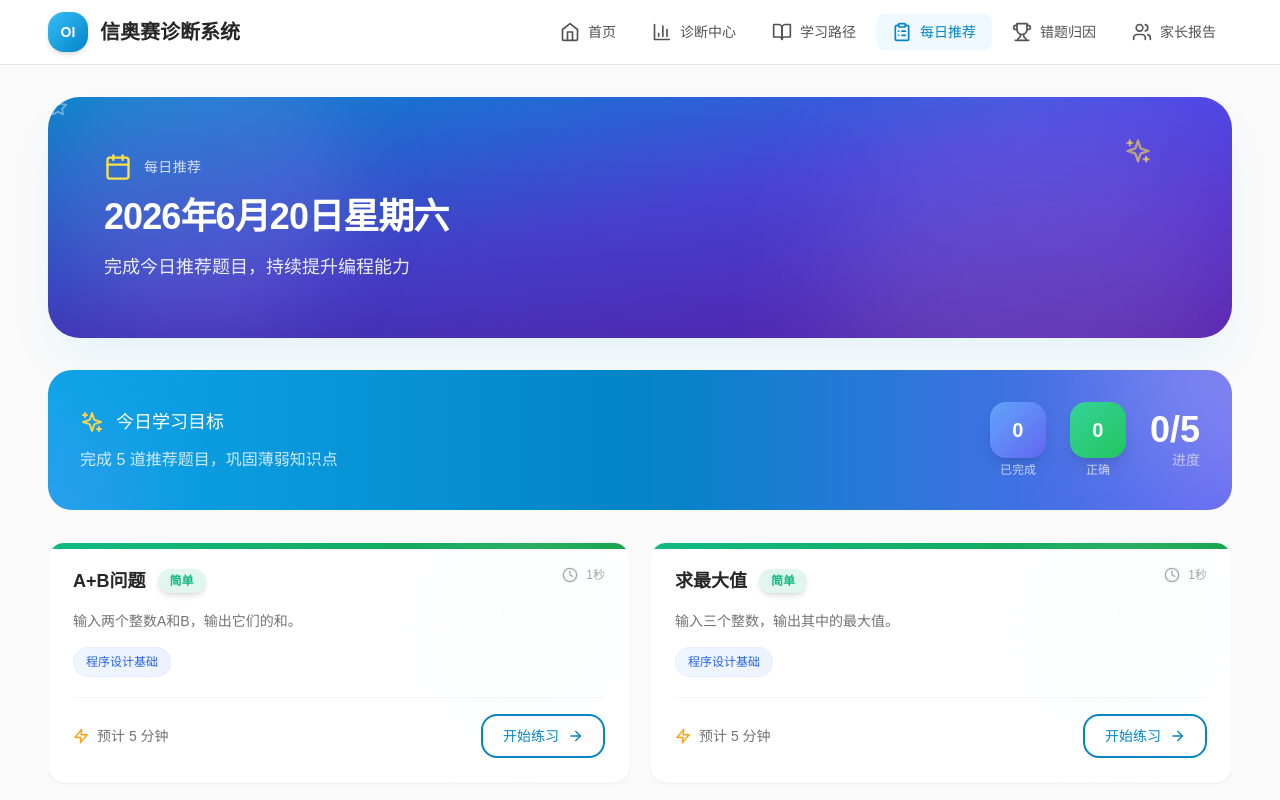
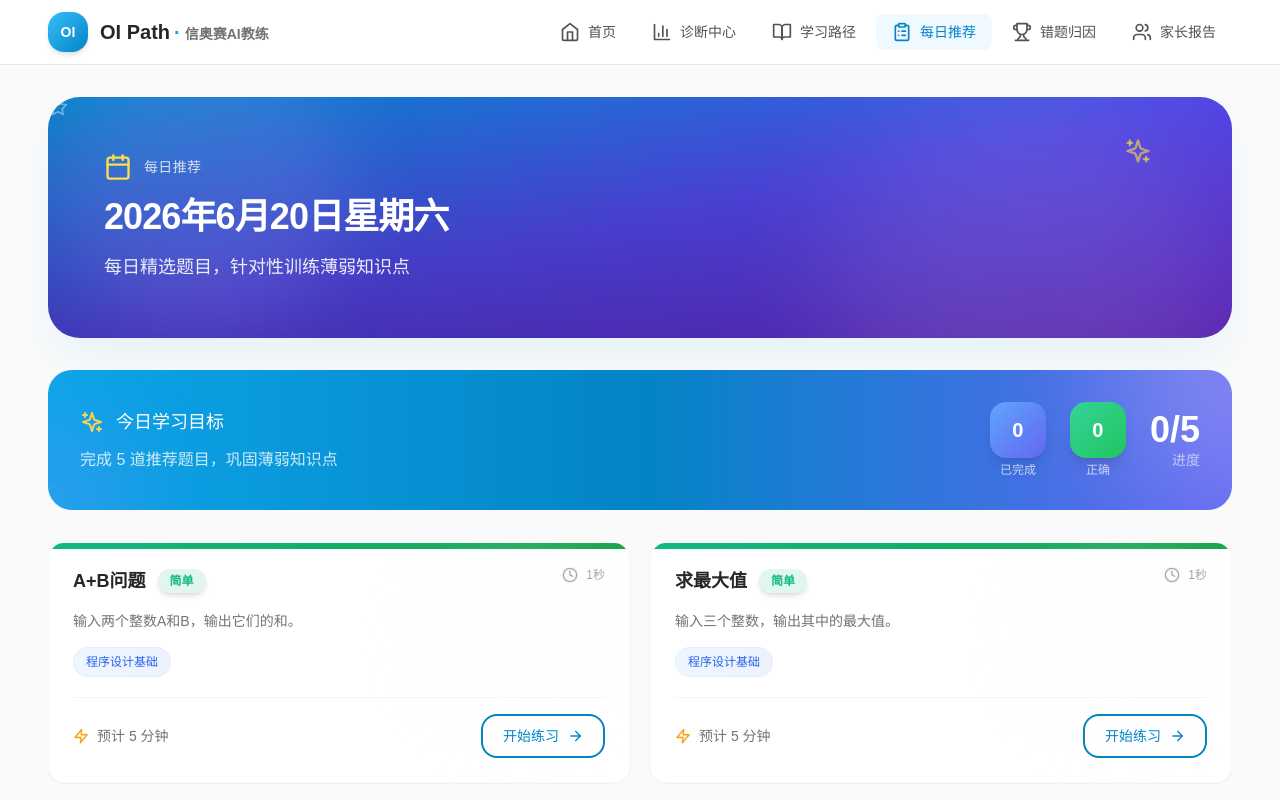
Before and after one commit to NaNaOY/OI_Master, a React (Vite) app: page /#/daily in a window 1280 px wide. Shown: the top 800 px of the page. Built offline with nearby package versions, Linux system fonts and the light colour scheme.

Commit message:
更新系统名称为 OI Path  信奥赛AI教练，优化页面文字显示

```diff
--- a/index.html
+++ b/index.html
@@ -4,7 +4,7 @@
     <meta charset="UTF-8" />
     <link rel="icon" type="image/svg+xml" href="/OI_Master/vite.svg" />
     <meta name="viewport" content="width=device-width, initial-scale=1.0" />
-    <title>信奥赛智能学习诊断系统</title>
+    <title>OI Path · 信奥赛AI教练</title>
     <link rel="preconnect" href="https://fonts.googleapis.com">
     <link rel="preconnect" href="https://fonts.gstatic.com" crossorigin>
     <link href="https://fonts.googleapis.com/css2?family=JetBrains+Mono:wght@400;500;600;700&display=swap" rel="stylesheet">
--- a/src/components/layout/Header.tsx
+++ b/src/components/layout/Header.tsx
@@ -32,7 +32,9 @@ export const Header = () => {
               <span className="text-white font-bold text-sm">OI</span>
             </div>
             <span className="text-xl font-semibold text-neutral-800">
-              信奥赛诊断系统
+              <span className="font-bold">OI Path</span>
+              <span className="text-primary-500 ml-1">·</span>
+              <span className="text-neutral-500 ml-1 text-sm">信奥赛AI教练</span>
             </span>
           </Link>
 
--- a/src/pages/DailyPractice/index.tsx
+++ b/src/pages/DailyPractice/index.tsx
@@ -150,7 +150,7 @@ export const DailyPractice = () => {
                 animate={{ opacity: 1 }}
                 transition={{ delay: 0.6 }}
               >
-                完成今日推荐题目，持续提升编程能力
+                每日精选题目，针对性训练薄弱知识点
               </motion.p>
             </motion.div>
           </div>
--- a/src/pages/Diagnosis/index.tsx
+++ b/src/pages/Diagnosis/index.tsx
@@ -146,7 +146,7 @@ export const Diagnosis = () => {
                 animate={{ opacity: 1, y: 0 }}
                 transition={{ delay: 0.4 }}
               >
-                评估您的信奥赛水平
+                AI 智能诊断评估
               </motion.h1>
 
               <motion.p
@@ -155,7 +155,7 @@ export const Diagnosis = () => {
                 animate={{ opacity: 1 }}
                 transition={{ delay: 0.6 }}
               >
-                通过专业诊断测试，精准评估您的知识掌握情况，为您定制个性化学习路径
+                基于 AI 算法精准评估您的知识掌握情况，生成个性化学习方案
               </motion.p>
             </motion.div>
           </div>
--- a/src/pages/Home/index.tsx
+++ b/src/pages/Home/index.tsx
@@ -160,7 +160,7 @@ export const Home = () => {
                 >
                   <Sparkles className="text-yellow-300" size={28} />
                 </motion.div>
-                <span className="text-white/80 text-sm font-medium tracking-wide">信奥赛智能学习系统</span>
+                <span className="text-white/80 text-sm font-medium tracking-wide">OI Path · 信奥赛AI教练</span>
               </motion.div>
 
               <motion.h1
--- a/src/pages/LearningPath/index.tsx
+++ b/src/pages/LearningPath/index.tsx
@@ -188,7 +188,7 @@ export const LearningPath = () => {
                 animate={{ opacity: 1 }}
                 transition={{ delay: 0.6 }}
               >
-                共 {learningPath.nodes.length} 个知识点 · 系统化学习路径
+                {learningPath.nodes.length} 个核心知识点 · AI 智能规划学习路径
               </motion.p>
 
               {/* 级别切换按钮 */}
--- a/src/pages/Mistakes/index.tsx
+++ b/src/pages/Mistakes/index.tsx
@@ -157,7 +157,7 @@ export const Mistakes = () => {
                 animate={{ opacity: 1, y: 0 }}
                 transition={{ delay: 0.4 }}
               >
-                分析错误原因，针对性改进
+                AI 错题深度归因
               </motion.h1>
 
               <motion.p
@@ -166,7 +166,7 @@ export const Mistakes = () => {
                 animate={{ opacity: 1 }}
                 transition={{ delay: 0.6 }}
               >
-                查看详细的AI归因分析，理解错误根源，精准提升薄弱知识点
+                智能分析错误根源，提供针对性改进建议，快速提升解题能力
               </motion.p>
             </motion.div>
           </div>
```
